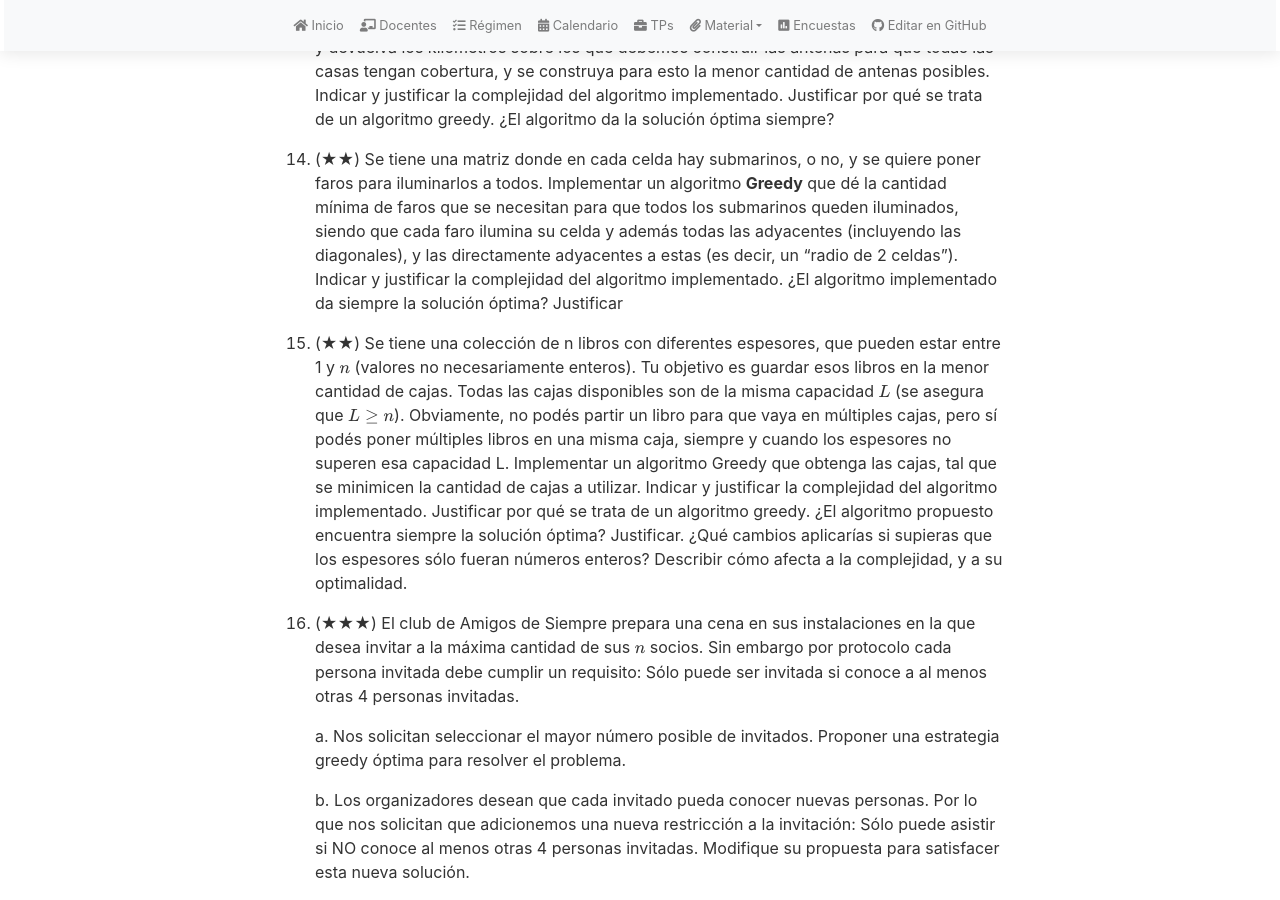
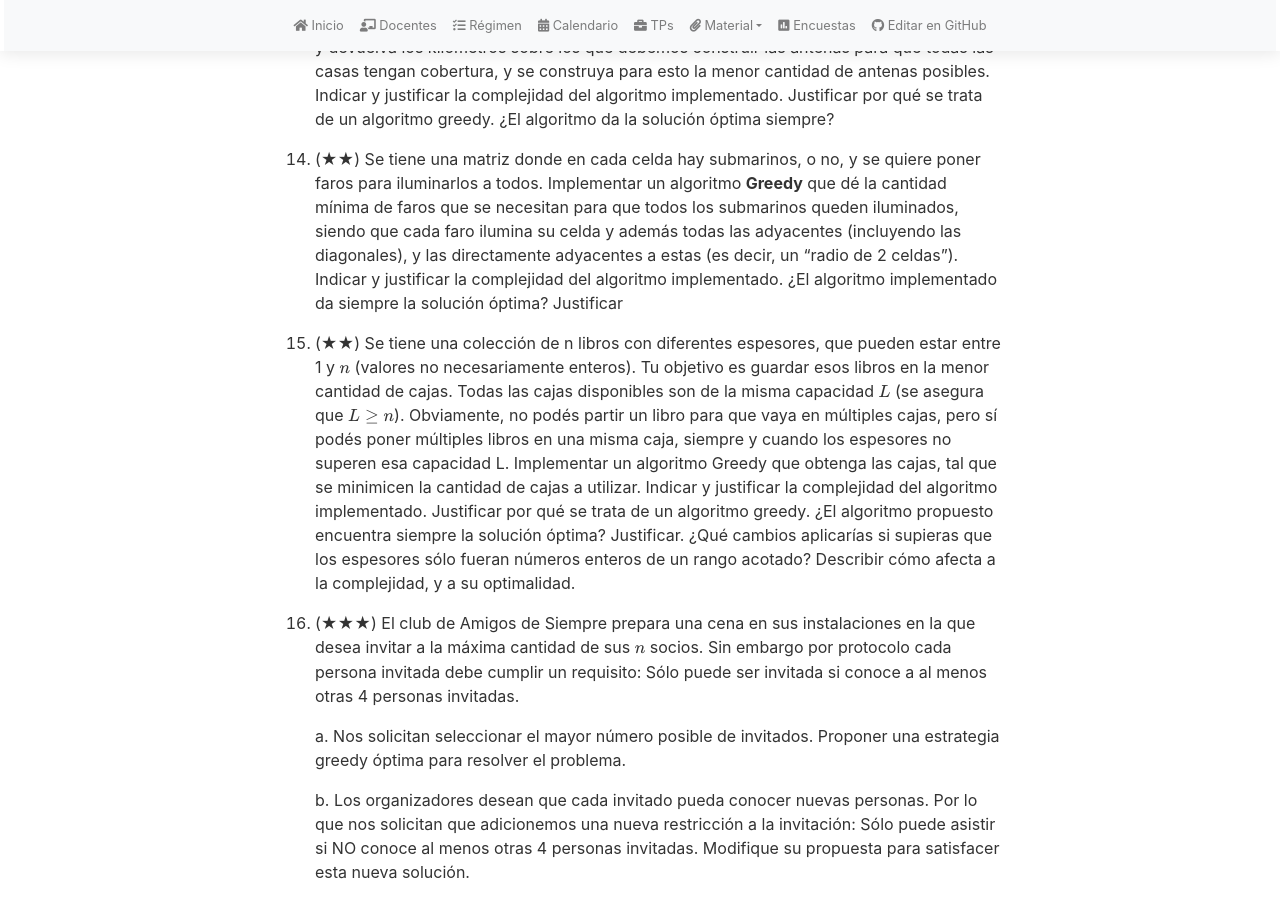
Before and after one commit to algoritmos-rw/tda_bg, a Jekyll site: the page built from material/guias/greedy.md, in a window 1280 px wide and 900 px high, scrolled down 3175 px. Built offline with Jekyll 4.4.1, drawn with Linux system fonts in a browser that asks for light colours; nearby versions of some CDN libraries; our own code applies the rules of GitHub Pages for plain Markdown files.

Commit message:
Update greedy.md

```diff
--- a/material/guias/greedy.md
+++ b/material/guias/greedy.md
@@ -133,7 +133,7 @@
     Implementar un algoritmo Greedy que obtenga las cajas, tal que se minimicen la cantidad de cajas a utilizar. Indicar y
     justificar la complejidad del algoritmo implementado. Justificar por qué se trata de un algoritmo greedy. ¿El algoritmo propuesto
     encuentra siempre la solución óptima? Justificar.
-    ¿Qué cambios aplicarías si supieras que los espesores sólo fueran números enteros? Describir cómo afecta a la complejidad,
+    ¿Qué cambios aplicarías si supieras que los espesores sólo fueran números enteros de un rango acotado? Describir cómo afecta a la complejidad,
     y a su optimalidad.
 
 1.  (★★★) El club de Amigos de Siempre prepara una cena en sus instalaciones en la que desea invitar a la máxima
```
